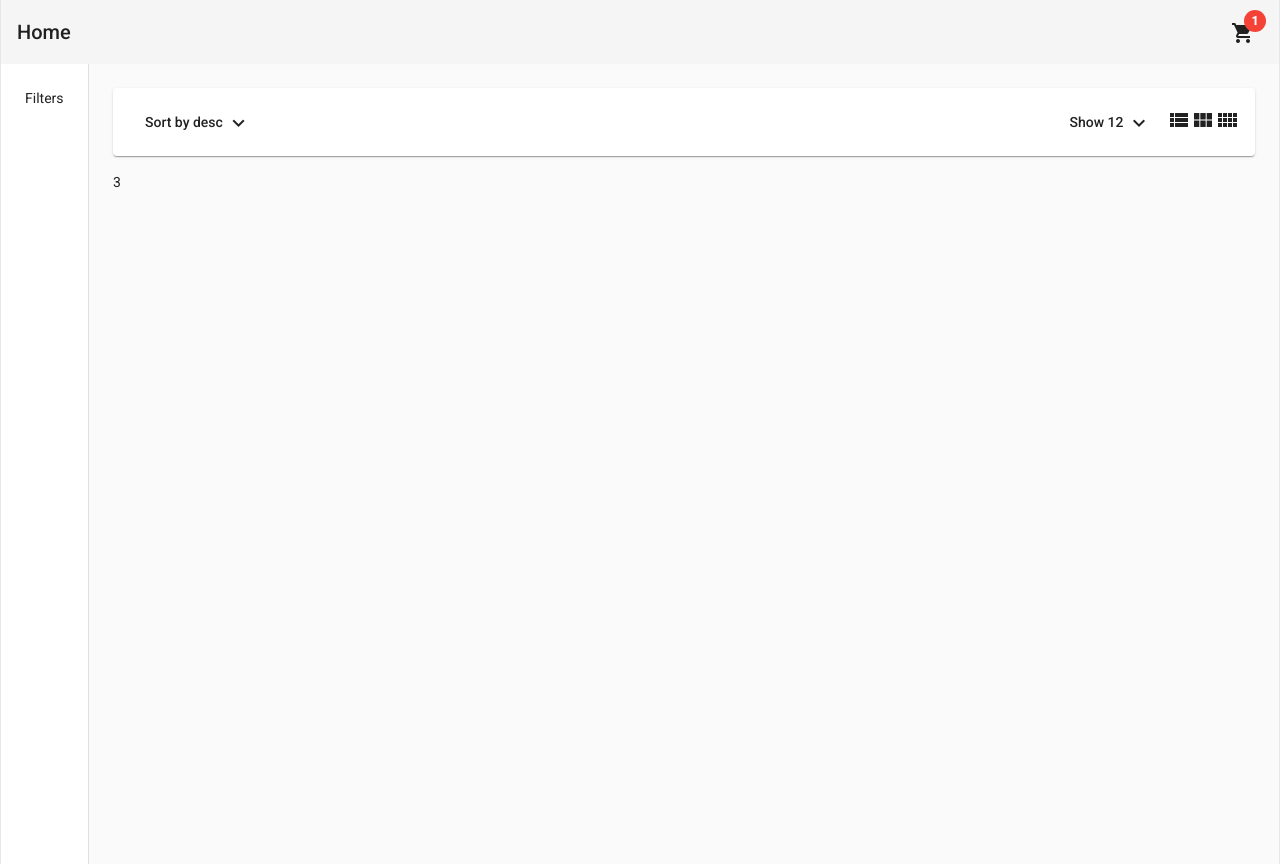
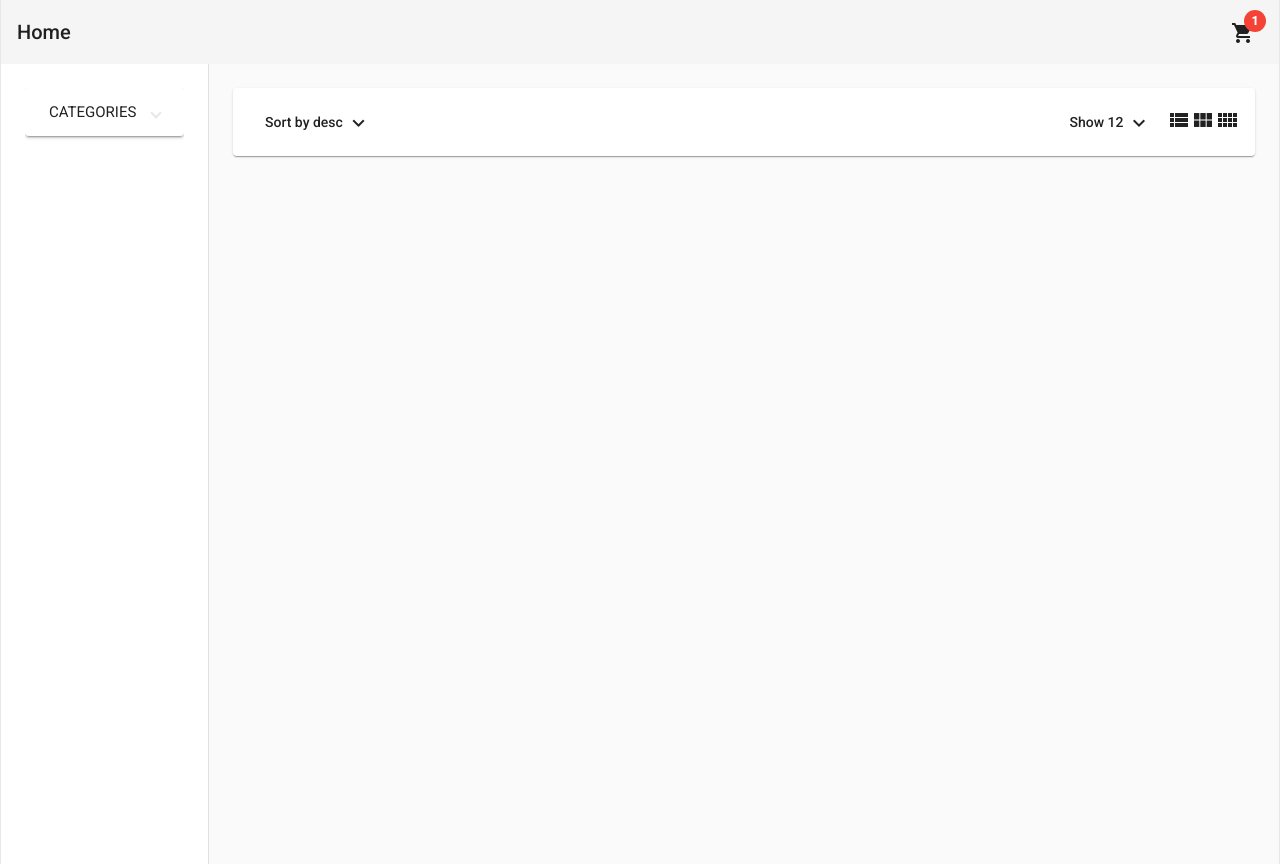
Before and after one commit to mylenaverspeelt/fashion-fusion-store, an Angular app: page /home in a window 1280 px wide. Built offline with nearby package versions, Linux system fonts and the light colour scheme.

Commit message:
create filters component

```diff
--- a/src/app/app.module.ts
+++ b/src/app/app.module.ts
@@ -20,6 +20,7 @@
 import { HeaderComponent } from './components/header/header.component';
 import { HomeComponent } from './pages/home/home.component';
 import { ProductsHeaderComponent } from './pages/home/components/products-header/products-header.component';
+import { FiltersComponent } from './pages/home/components/filters/filters.component';
 
 
 @NgModule({
@@ -27,7 +28,8 @@
     AppComponent,
     HeaderComponent,
     HomeComponent,
-    ProductsHeaderComponent
+    ProductsHeaderComponent,
+    FiltersComponent
   ],
   imports: [
     BrowserModule,
--- /dev/null
+++ b/src/app/pages/home/components/filters/filters.component.html
@@ -0,0 +1,10 @@
+<mat-expansion-panel *ngIf="categories">
+    <mat-expansion-panel-header>
+        <mat-panel-title>CATEGORIES</mat-panel-title>
+    </mat-expansion-panel-header>
+    <mat-selection-list [multiple]="false">
+        <mat-list-option *ngFor="let category of categories" [value]="category">
+            <button (click)="onShowCategory(category)">{{category}}</button>
+        </mat-list-option>
+    </mat-selection-list>
+</mat-expansion-panel>
--- /dev/null
+++ b/src/app/pages/home/components/filters/filters.component.ts
@@ -0,0 +1,23 @@
+import { Component, OnInit, Output, EventEmitter } from '@angular/core';
+
+
+@Component({
+  selector: 'app-filters',
+  templateUrl: './filters.component.html'
+})
+export class FiltersComponent implements OnInit {
+
+  @Output() showCategory = new EventEmitter<string>()
+
+  categories = ['shoes', 'pants']
+
+  constructor() { }
+
+  ngOnInit(): void {
+  }
+
+  onShowCategory(category: string): void {
+    this.showCategory.emit(category)
+  }
+
+}
--- a/src/app/pages/home/home.component.html
+++ b/src/app/pages/home/home.component.html
@@ -1,10 +1,17 @@
 <mat-drawer-container class="min-h-full max-w-7xl mx-auto border-x" [autosize]="true">
     <mat-drawer mode="side" opened class="p-6">
-        <div>Filters</div>
+        <app-filters (showCategory)="onShowCategory($event)"> </app-filters>
     </mat-drawer>
 
     <mat-drawer-content class="p-6">
         <app-products-header (columnsCountChange)="onColumnsCountChange($event)"></app-products-header>
-        {{cols}}
+        <mat-grid-list gutterSize="16" [cols]="cols" [rowHeight]="rowHeight">
+
+            <mat-grid-tile>
+
+            </mat-grid-tile>
+
+
+        </mat-grid-list>
     </mat-drawer-content>
 </mat-drawer-container>
--- a/src/app/pages/home/home.component.ts
+++ b/src/app/pages/home/home.component.ts
@@ -1,4 +1,7 @@
 import { Component, OnInit } from '@angular/core';
+
+
+const ROWS_HEIGHT: { [id: number]: number } = { 1: 400, 3: 335, 4: 350 }
 
 @Component({
   selector: 'app-home',
@@ -7,12 +10,22 @@
 export class HomeComponent implements OnInit {
 
   cols = 3
+  category: string | undefined
+  rowHeight = ROWS_HEIGHT[this.cols]
   constructor() { }
+
 
   ngOnInit(): void {
   }
 
   onColumnsCountChange(colsNum: number): void {
     this.cols = colsNum
+    this.rowHeight = ROWS_HEIGHT[this.cols]
+
   }
+
+  onShowCategory(newCategory: string): void {
+    this.category = newCategory
+  }
+
 }
```
